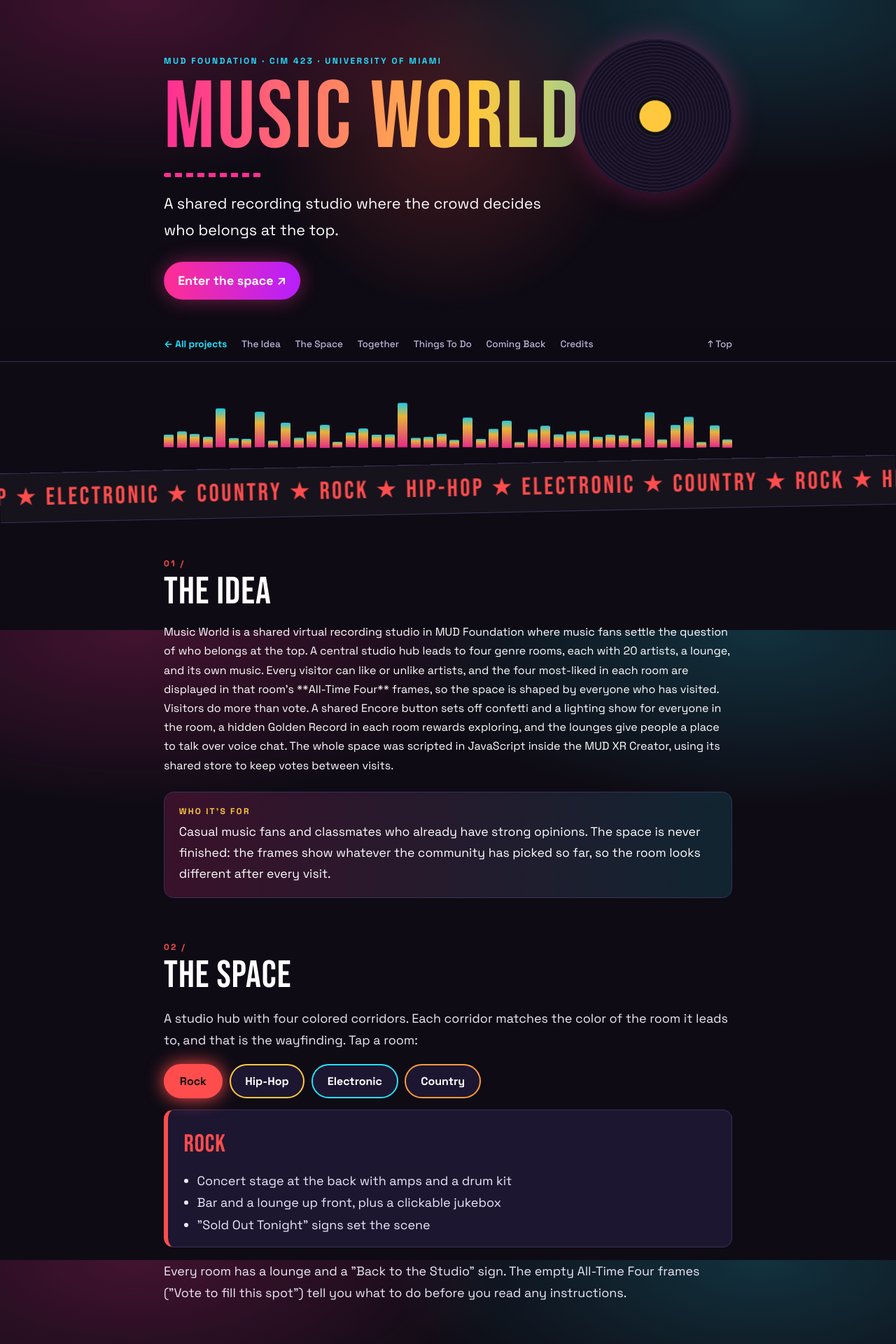
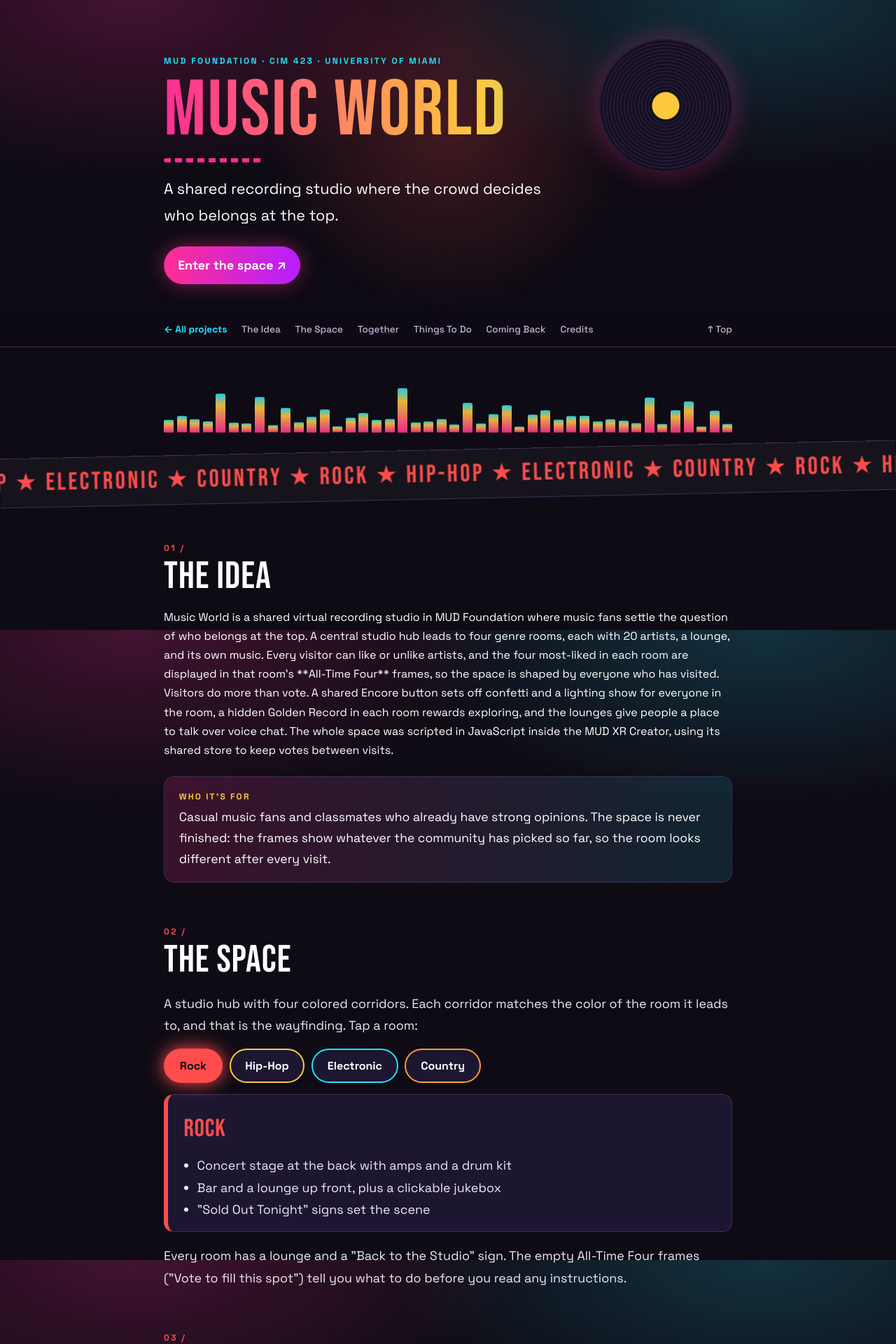
Before and after one commit to moff05/cim423-3d-world, a Jekyll site: the page built from _projects/music-world.md, in a window 1280 px wide. Shown: the top 1920 px of the page at 70% size. Built offline with Jekyll 4.4.1, drawn with Linux system fonts in a browser that asks for light colours.

Commit message:
Music World: shrink title so vinyl clears it
Co-Authored-By: Claude Sonnet 5.5 <noreply@anthropic.com>

```diff
--- a/assets/css/music.css
+++ b/assets/css/music.css
@@ -19,7 +19,7 @@ header.site-header { padding-top:4.5rem; padding-bottom:2.5rem; }
 .eyebrow { font-size:.75rem; font-weight:700; letter-spacing:.2em; text-transform:uppercase; color:var(--cyan); }
 header.site-header h1 {
   font-family:"Bebas Neue",Impact,sans-serif; font-weight:400; letter-spacing:.02em;
-  font-size:clamp(4rem,14vw,8.5rem); line-height:.9; margin:.6rem 0 1rem;
+  font-size:clamp(3.6rem,12vw,7rem); line-height:.9; margin:.6rem 0 1rem;
   background:linear-gradient(90deg,var(--pink),var(--gold) 55%,var(--cyan));
   -webkit-background-clip:text; background-clip:text; color:transparent;
 }
@@ -77,7 +77,7 @@ header.site-header, main, .chapter-nav, footer { position:relative; z-index:1; }
 @keyframes tick { to { transform:translateX(-50%); } }
 /* spinning vinyl on the header */
 header.site-header { position:relative; overflow:visible; }
-header.site-header::after { content:""; position:absolute; right:1.5rem; top:3.5rem; width:clamp(110px,22vw,220px); aspect-ratio:1; border-radius:50%;
+header.site-header::after { content:""; position:absolute; right:1.5rem; top:3.5rem; width:clamp(100px,18vw,190px); aspect-ratio:1; border-radius:50%;
   background:radial-gradient(circle,var(--gold) 0 14%,#111 15% 17%,transparent 18%),
     repeating-radial-gradient(circle,#15101f 0 3px,#241a38 3px 5px);
   box-shadow:0 0 40px rgba(255,46,147,.35); animation:spin 6s linear infinite; }
```
